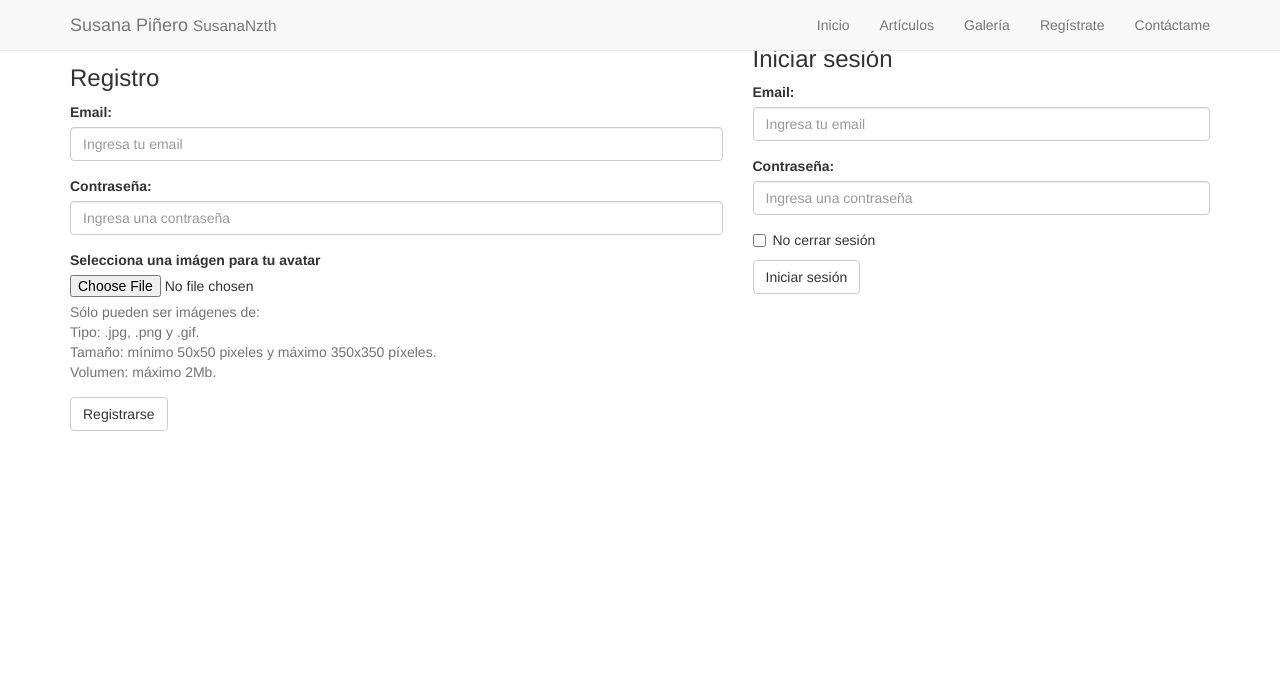
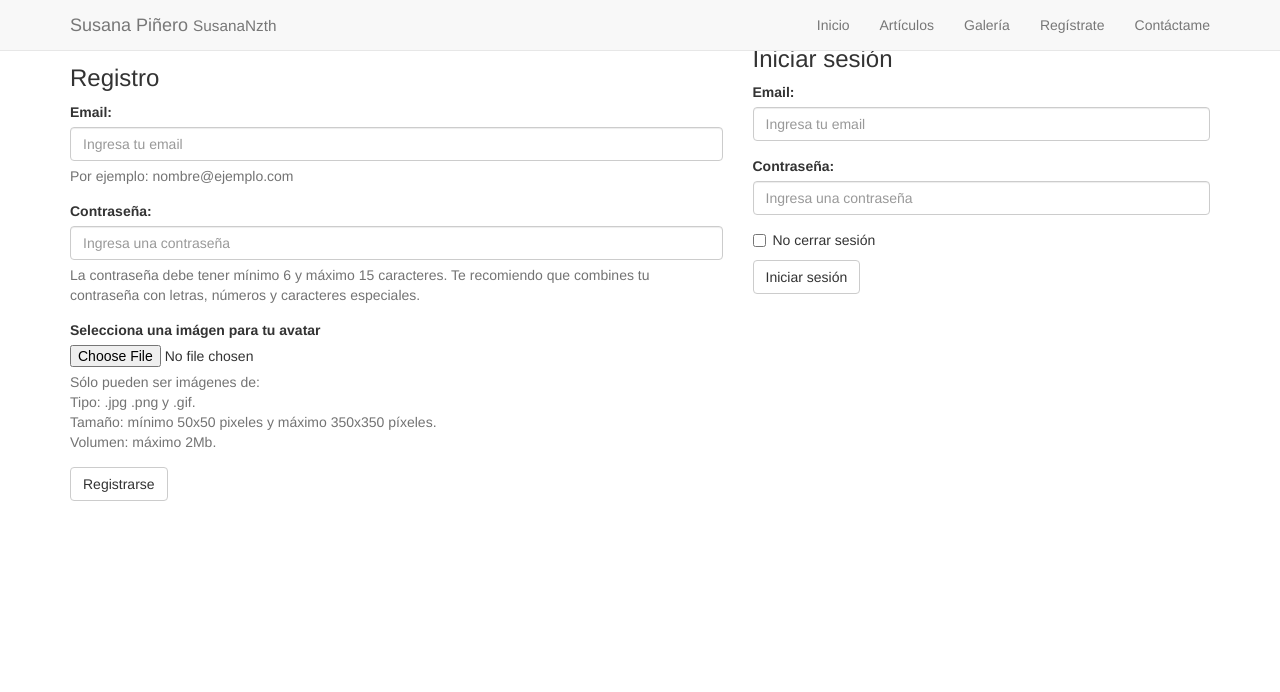
Before and after one commit to susananzth/LP_Bootstrap, a PHP site: page /register.html in a window 1280 px wide. Shown: the top 692 px of the page. Run offline with PHP 8.4, Linux system fonts and the light colour scheme.

Commit message:
Modificando sección de registro e inicio de sesión

```diff
--- a/css/mystyle.css
+++ b/css/mystyle.css
@@ -40,7 +40,6 @@ a.link:focus, a.link:before, a.link:active, a.link:hover{
     bottom: 0;
     width: 100%;
     height: 60px;
-    text-align: right;
 }
 
 .title{
@@ -49,8 +48,8 @@ a.link:focus, a.link:before, a.link:active, a.link:hover{
 
 
 .footer {
+    bottom: 0;
     position: absolute;
-    bottom: 0;
     width: 100%;
     height: 60px;
 }
--- a/register.html
+++ b/register.html
@@ -69,20 +69,24 @@
                         <label for="email_r">Email:</label>
                         <input type="email" class="form-control" id="email_r"
                                placeholder="Ingresa tu email" title="Ingresa tu email">
+                        <span class="help-block">Por ejemplo: nombre@ejemplo.com</span>
                     </div>
                     <div class="form-group">
                         <label for="password_r">Contraseña:</label>
                         <input type="password" class="form-control" id="password_r"
                                placeholder="Ingresa una contraseña" title="Ingresa una contraseña">
+                        <span class="help-block">La contraseña debe tener mínimo 6 y máximo 15
+                                                 caracteres. Te recomiendo que combines tu
+                                                 contraseña con letras, números y caracteres especiales.</span>
                     </div>
                     <div class="form-group">
                         <label for="archivo">Selecciona una imágen para tu avatar</label>
                         <input type="file" id="archivo" accept="img/jpeg, jpg, png, gif"
                                title="Selecciona una imágen para tu avatar">
-                        <p class="help-block">Sólo pueden ser imágenes de:
-                            <br>Tipo: .jpg, .png y .gif.
+                        <spam class="help-block">Sólo pueden ser imágenes de:
+                            <br>Tipo: .jpg .png y .gif.
                             <br>Tamaño: mínimo 50x50 pixeles y máximo 350x350 píxeles.
-                            <br>Volumen: máximo 2Mb.</p>
+                            <br>Volumen: máximo 2Mb.</spam>
                     </div>
                     <button type="submit" class="btn btn-default"
                             title="Enviar datos y registrarse">Registrarse
```
